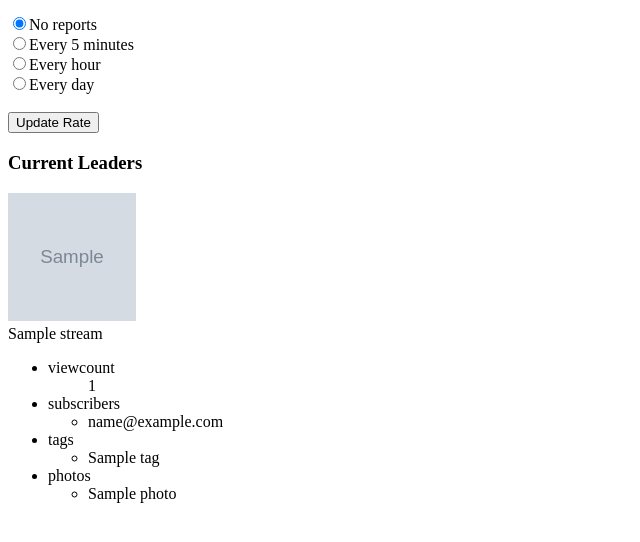
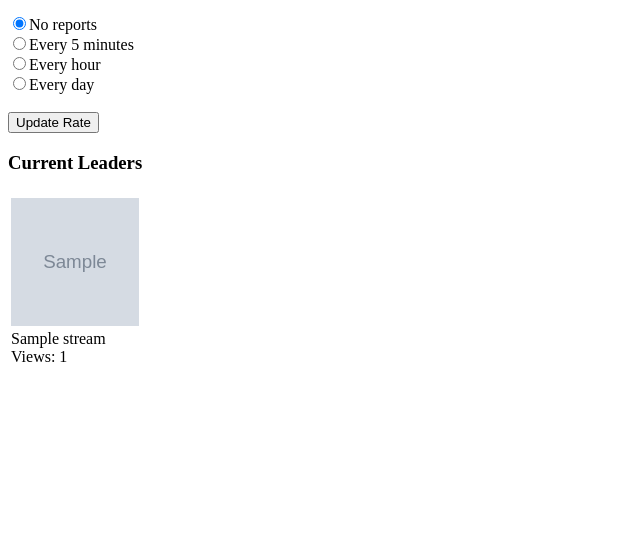
Before and after one commit to vechema/Photo-Sharing-Site, a Python web app: template templates/trends.html in a window 1280 px wide. Shown: the part 227-769 px from the top of the page, without its empty margins (0-640 px from the left). Run offline with Jinja, Linux system fonts and the light colour scheme; the template is opened without the code that fills it: most values are stand-ins (such as "Sample title", 1, 10 or a date in 2020); grey boxes marked "Sample" are stand-in pictures.

Commit message:
Updated trending format and emails

```diff
--- a/templates/purge.html
+++ b/templates/purge.html
@@ -11,5 +11,6 @@
     <br>{{stream_message}}
     <br>{{pic_message}}
     <br>{{user_message}}
+    <br>{{leader_message}}
 </body>
 </html>
--- a/templates/trends.html
+++ b/templates/trends.html
@@ -25,39 +25,42 @@
     <h3>Current Leaders</h3>
 
 
+    <table>
+        <tr>
     {% for stream in streams %}
-        <a href="/view?stream={{stream.name_safe}}">
+        {% if loop.index0 is divisibleby 3 %}
+            </tr>
+            <tr>
+        {% endif %}
+        <td><a href="/view?stream={{stream.name_safe}}">
             <img src="{{stream.cover_url}}" style="width:128px;height:128px;">
         </a>
-        <br>{{stream.name}}
-        <ul id="categories">
-            <li>viewcount
-                <ul id="countnumer">
-                    {{stream.count}}
-                </ul>
-            </li>
-            <li>subscribers
-                <ul id="emaillist">
-                {% for email in stream.subscribers %}
-                    <li>{{email}}</li>
-                {% endfor %}
-                </ul>
-            </li>
-            <li>tags
-                <ul id="taglist">
-                {% for tag in stream.tags %}
-                    <li>{{tag}}</li>
-                {% endfor %}
-                </ul>
-            </li>
-            <li>photos
-                <ul id="photolist">
-                {% for photo in stream.photos %}
-                    <li>{{photo.name}}</li>
-                {% endfor %}
-                </ul>
-            </li>
-        </ul>
+        <br>{{stream.name}}<br>Views: {{stream.count}}</td>
+        <!--<ul id="categories">-->
+            <!--<li>subscribers-->
+                <!--<ul id="emaillist">-->
+                <!--{% for email in stream.subscribers %}-->
+                    <!--<li>{{email}}</li>-->
+                <!--{% endfor %}-->
+                <!--</ul>-->
+            <!--</li>-->
+            <!--<li>tags-->
+                <!--<ul id="taglist">-->
+                <!--{% for tag in stream.tags %}-->
+                    <!--<li>{{tag}}</li>-->
+                <!--{% endfor %}-->
+                <!--</ul>-->
+            <!--</li>-->
+            <!--<li>photos-->
+                <!--<ul id="photolist">-->
+                <!--{% for photo in stream.photos %}-->
+                    <!--<li>{{photo.name}}</li>-->
+                <!--{% endfor %}-->
+                <!--</ul>-->
+            <!--</li>-->
+        <!--</ul>-->
     {% endfor %}
+        </tr>
+    </table>
 </body>
 </html>
```
Also changed, not shown: main.py (+19 -16 lines).
